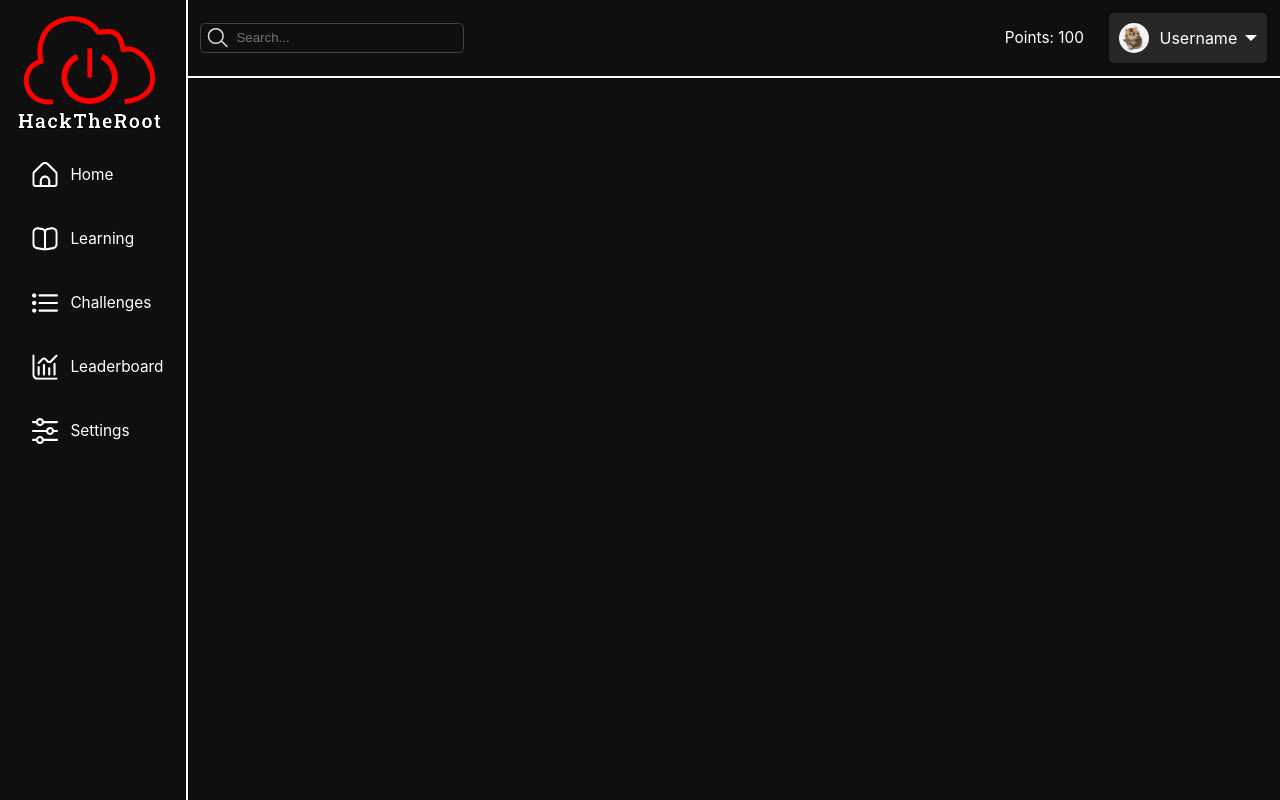
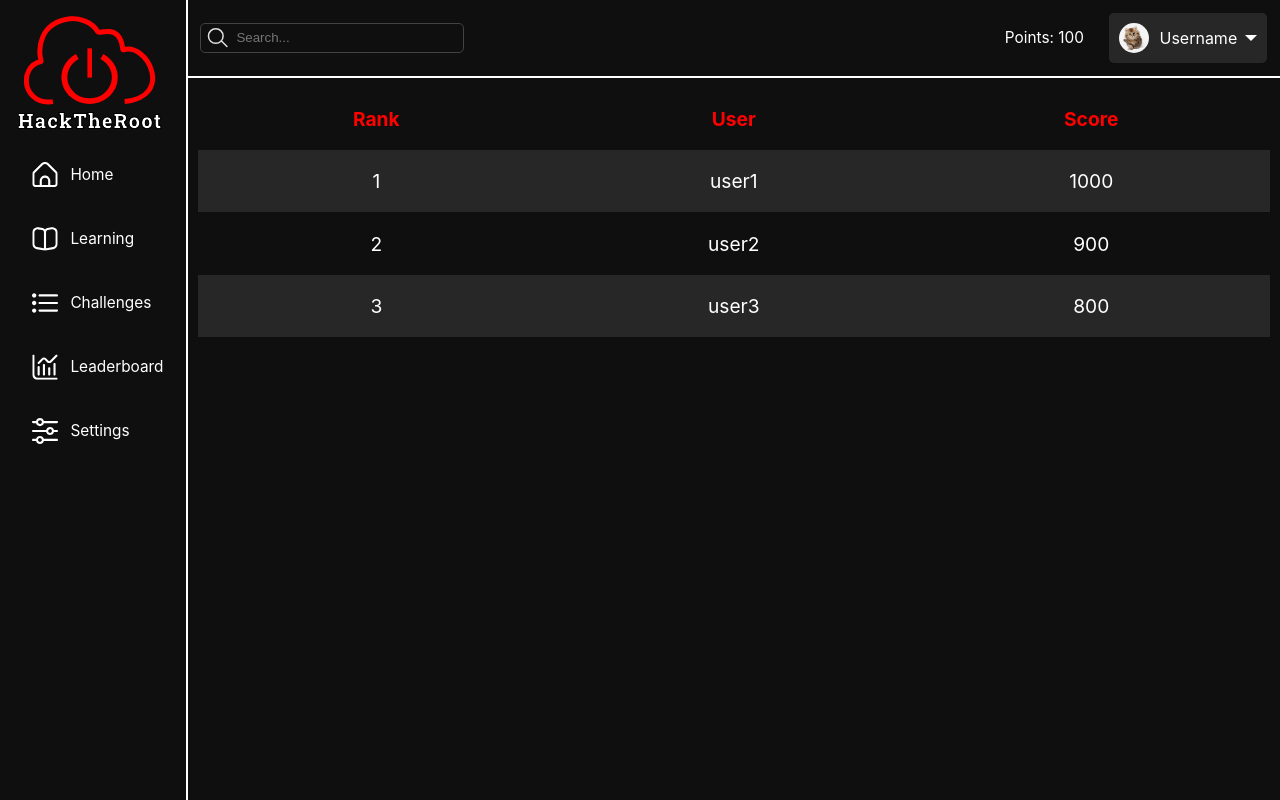
Before and after one commit to xRastele/ZTPAI-HackTheRoot, a React (Create React App) app in the folder frontend/: page /leaderboard in a window 1280 px wide. Built offline with nearby package versions, Linux system fonts and the light colour scheme.

Commit message:
Fix link to home page in sidebar  and add leaderboard layout

```diff
--- a/frontend/src/App.js
+++ b/frontend/src/App.js
@@ -6,6 +6,7 @@ import TopBar from './components/TopBar/TopBar';
 import Users from './components/Users/Users';
 import Home from './components/Home/Home';
 import Challenges from './components/Challenges/Challenges';
+import Leaderboard from './components/Leaderboard/Leaderboard';
 
 const App = () => {
     return (
@@ -19,6 +20,7 @@ const App = () => {
                             <Route path="/" element={<Home />} />
                             <Route path="/users" element={<Users />} />
                             <Route path="/challenges" element={<Challenges />} />
+                            <Route path="/leaderboard" element={<Leaderboard />} />
                         </Routes>
                     </div>
                 </div>
--- /dev/null
+++ b/frontend/src/components/Leaderboard/Leaderboard.css
@@ -0,0 +1,32 @@
+.leaderboard-page {
+    display: flex;
+    flex-direction: column;
+    background-color: #0F0F0F;
+    margin: 0;
+    padding: 0;
+}
+
+.button-row {
+    display: flex;
+    justify-content: start;
+    gap: 30px;
+    margin-bottom: 20px;
+}
+
+.table-header, .leaderboard-row {
+    display: flex;
+    justify-content: center;
+}
+
+.table-header p, .leaderboard-row p {
+    flex: 1;
+    text-align: center;
+}
+
+.leaderboard-row:nth-child(even) {
+    background-color: #272727;
+}
+
+.leaderboard-row:nth-child(odd) {
+    background-color: #0F0F0F;
+}
--- /dev/null
+++ b/frontend/src/components/Leaderboard/Leaderboard.js
@@ -0,0 +1,31 @@
+import React from 'react';
+import './Leaderboard.css';
+
+const Leaderboard = () => {
+    return (
+        <div className="leaderboard-page">
+            <div className="table-header">
+                <p>Rank</p>
+                <p>User</p>
+                <p>Score</p>
+            </div>
+            <div className="leaderboard-row">
+                <p>1</p>
+                <p>user1</p>
+                <p>1000</p>
+            </div>
+            <div className="leaderboard-row">
+                <p>2</p>
+                <p>user2</p>
+                <p>900</p>
+            </div>
+            <div className="leaderboard-row">
+                <p>3</p>
+                <p>user3</p>
+                <p>800</p>
+            </div>
+        </div>
+    );
+};
+
+export default Leaderboard;
--- a/frontend/src/components/SideBar/SideBar.js
+++ b/frontend/src/components/SideBar/SideBar.js
@@ -11,7 +11,7 @@ const SideBar = () => {
     return (
         <div className="sidebar">
             <img src={logo} alt="Logo" className="sidebar-logo" />
-            <a href="/home" className="sidebar-item">
+            <a href="/" className="sidebar-item">
                 <img src={homeIcon} alt="Home" className="sidebar-item-icon" />
                 <span className="sidebar-item-text">Home</span>
             </a>
```
